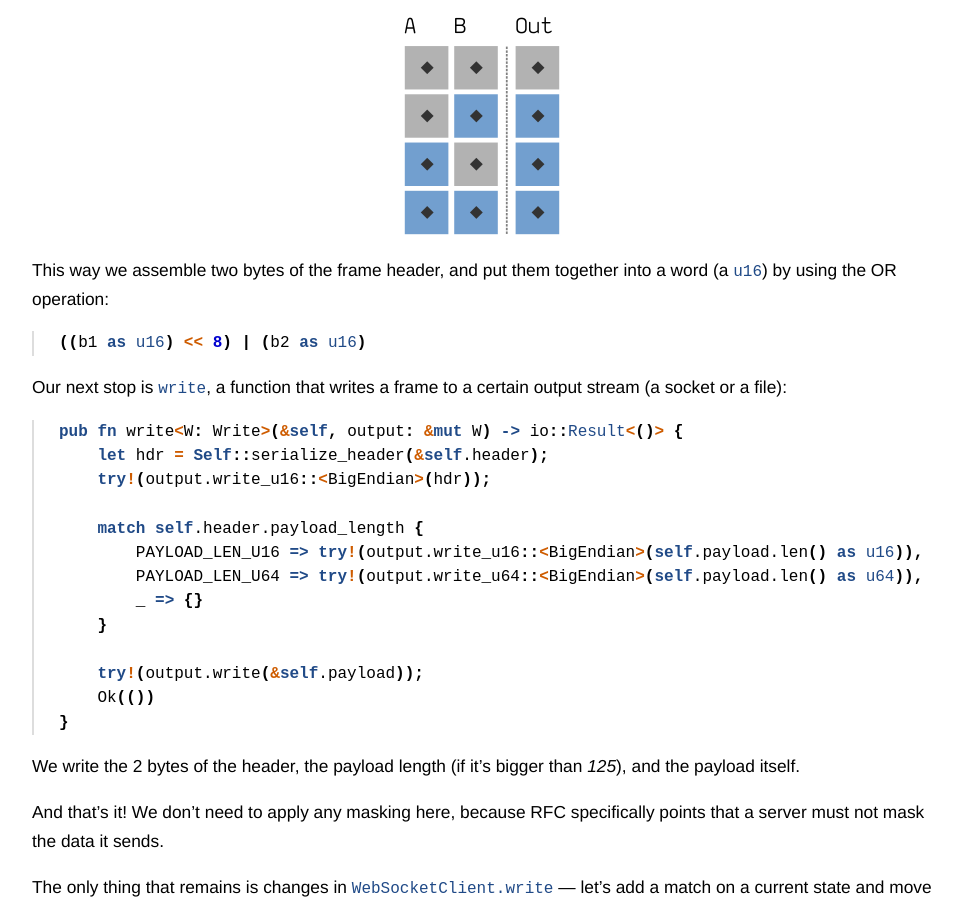
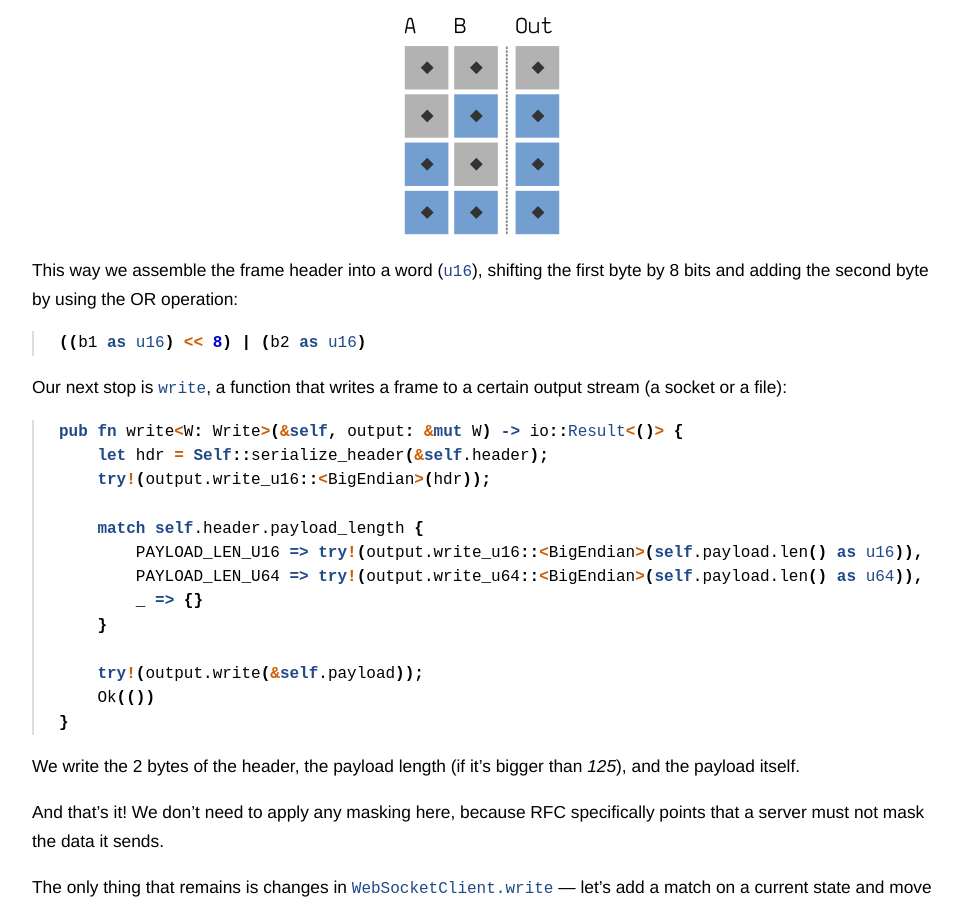
Before and after one commit to nbaksalyar/nbaksalyar.github.io, a Jekyll site: the page built from _posts/2015-11-09-rust-in-detail-2.md, in a window 1280 px wide and 900 px high, scrolled down 22516 px. Shown: the whole window, without its empty margins (158-1120 px from the left). Built offline with Jekyll 4.4.1, drawn with Linux system fonts in a browser that asks for light colours; comment, search, counter and statistics services are not loaded.

Commit message:
Improve wording

```diff
--- a/_posts/2015-11-09-rust-in-detail-2.md
+++ b/_posts/2015-11-09-rust-in-detail-2.md
@@ -820,7 +820,7 @@ As you might have guessed, `<<` is the bit shift operation. It works exactly the
 
 <img src="/static/rust-2/or-mask.png" class="centered" />
 
-This way we assemble two bytes of the frame header, and put them together into a word (a `u16`) by using the OR operation:
+This way we assemble the frame header into a word (`u16`), shifting the first byte by 8 bits and adding the second byte by using the OR operation:
 
 {% highlight rust %}
 ((b1 as u16) << 8) | (b2 as u16)
```
